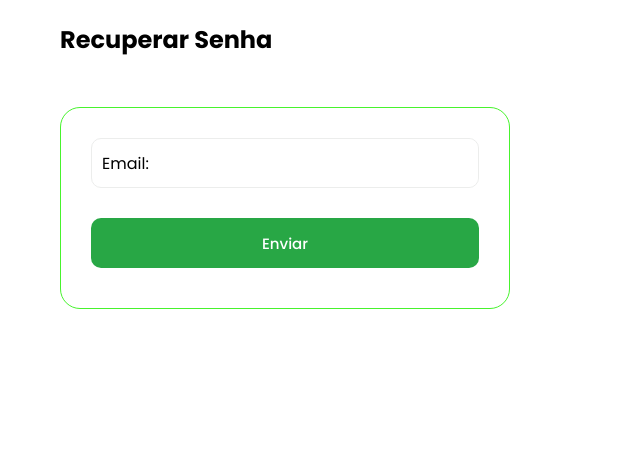
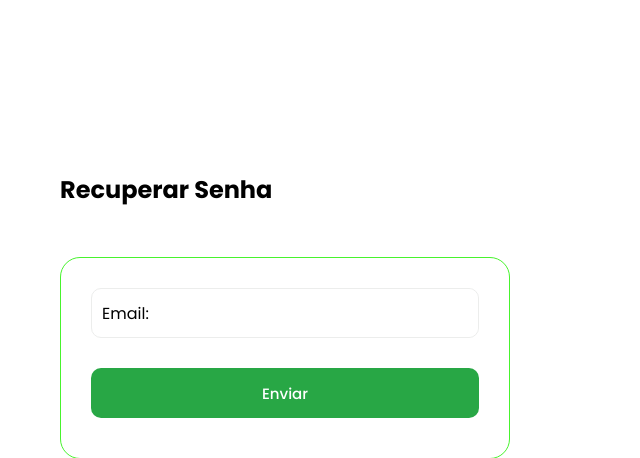
Before and after one commit to pedraov/TrabalhoPHP, a PHP site: page /recuperar_senha.php in a window 1280 px wide. Shown: the part 88-546 px from the top of the page, without its empty margins (0-640 px from the left). Run offline with PHP 8.4, Linux system fonts and the light colour scheme.

Commit message:
Update recuperar_senha.php

```diff
--- a/recuperar_senha.php
+++ b/recuperar_senha.php
@@ -37,7 +37,7 @@ if (isset($_POST['email'])) {
         </nav>
     </header>
     <main>
-<h2>Recuperar Senha</h2>
+<h2 style="margin-top: 150px">Recuperar Senha</h2>
     <form action="recuperar_senha.php" method="post" class="form">
      <div class="inputForm">
         <label for="email">Email:</label><br>
```
